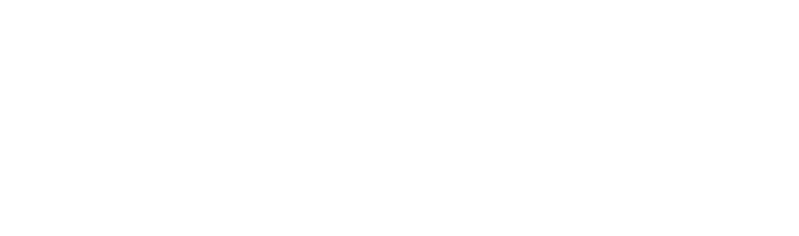
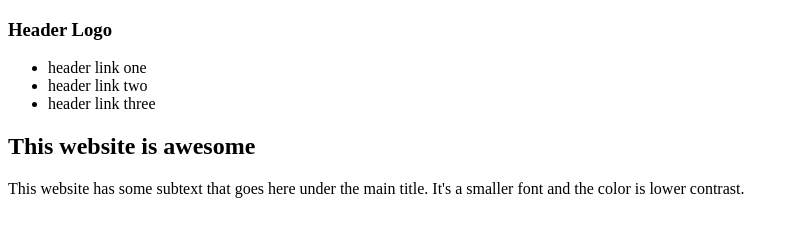
Before and after one commit to sdmckenzie/odin-landing-page, a plain HTML site: page index.html in a window 1280 px wide. Shown: the whole page, without its empty margins (0-799 px from the left). Drawn offline with Linux system fonts and the light colour scheme.

Commit message:
Enter starting test for header/hero

```diff
--- a/index.html
+++ b/index.html
@@ -7,6 +7,25 @@
     <title>Flexbox Landing Page</title>
 </head>
 <body>
-
+    <div class="header">
+        <div class="top-line">
+            <div class="logo">
+                <h3>Header Logo</h3>
+            </div>
+            <div class="links">
+                <ul>
+                    <li>header link one</li>
+                    <li>header link two</li>
+                    <li>header link three</li>
+                </ul>
+            </div>
+        </div>
+        <div class="hero">
+            <div class="headline">
+                <h2>This website is awesome</h2>
+                <p>This website has some subtext that goes here under the main title. It's a smaller font and the color is lower contrast.</p>
+            </div>
+        </div>
+    </div>
 </body>
 </html>
```
